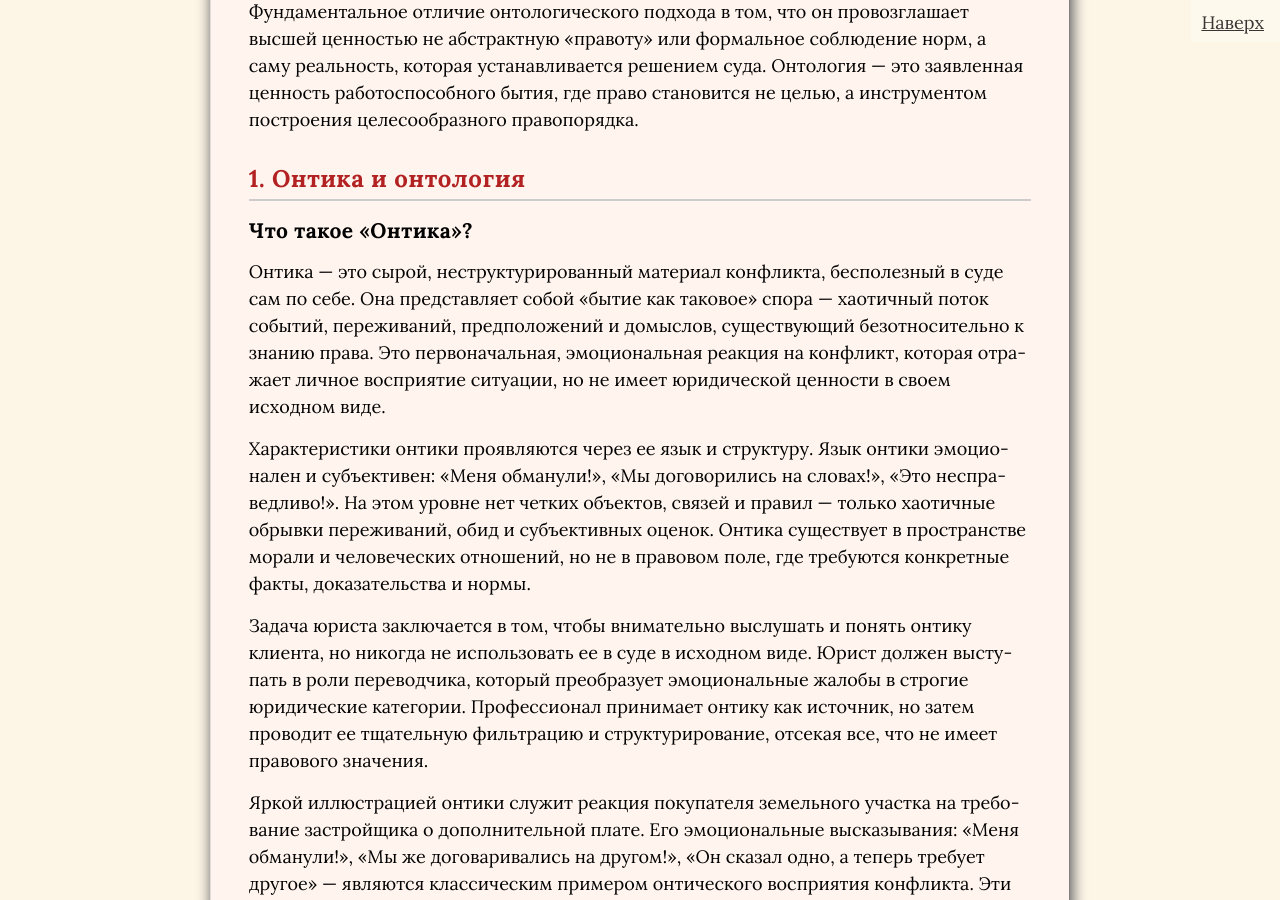
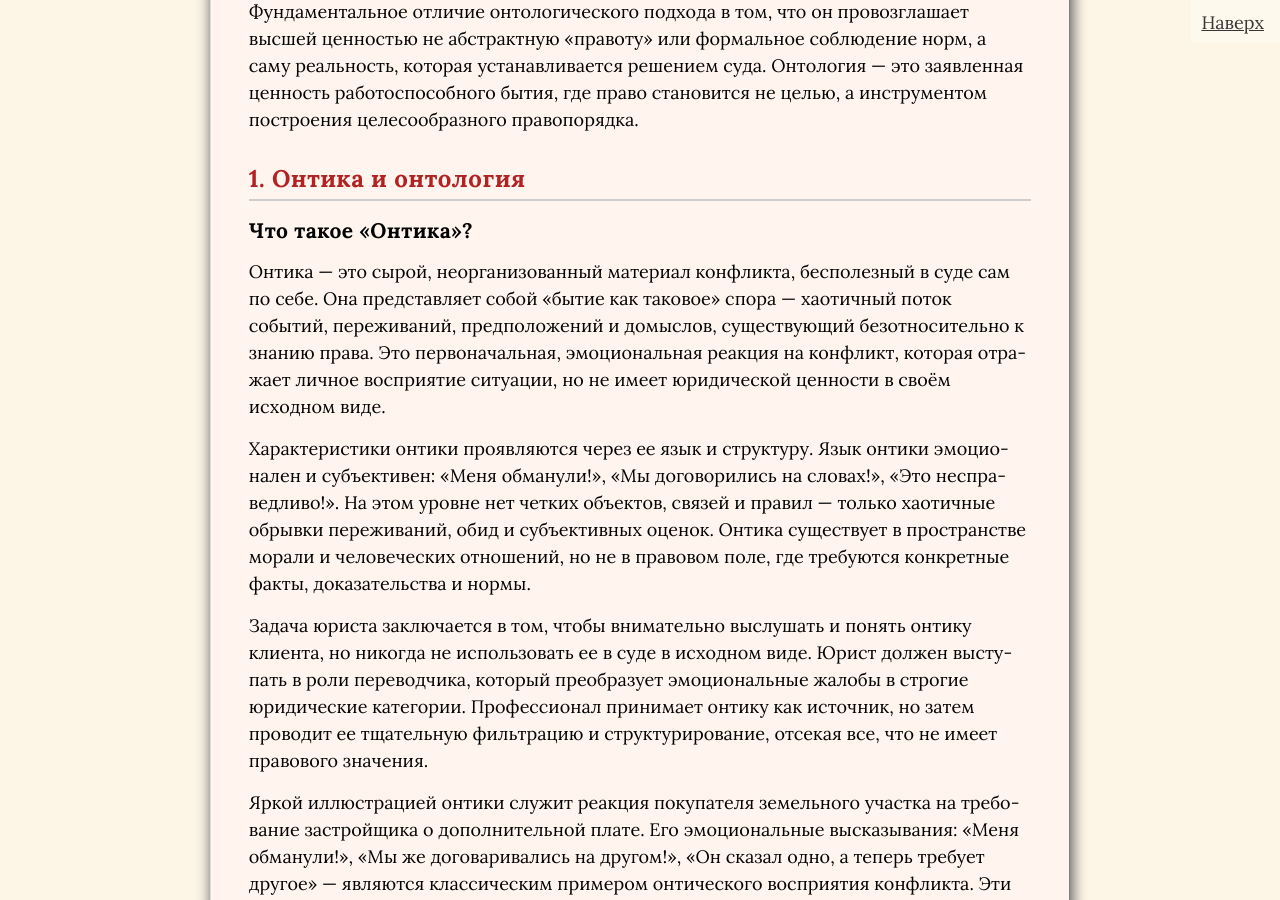
Before and after one commit to SergSi/land-use-art, a Jekyll site: the page built from _posts/2025-10-18-train.md, in a window 1280 px wide and 900 px high, scrolled down 2345 px. Built offline with Jekyll 4.4.1, drawn with Linux system fonts in a browser that asks for light colours; some web fonts are replaced.

Commit message:
Update 2025-10-18-train.md

```diff
--- a/_posts/2025-10-18-train.md
+++ b/_posts/2025-10-18-train.md
@@ -23,7 +23,7 @@ class: mind
 
 ### Что такое «Онтика»?
 
-Онтика — это сырой, неструктурированный материал конфликта, бесполезный в суде сам по себе. Она представляет собой «бытие как таковое» спора — хаотичный поток событий, переживаний, предположений и домыслов, существующий безотносительно к знанию права. Это первоначальная, эмоциональная реакция на конфликт, которая отражает личное восприятие ситуации, но не имеет юридической ценности в своем исходном виде.
+Онтика — это сырой, неорганизованный материал конфликта, бесполезный в суде сам по себе. Она представляет собой «бытие как таковое» спора — хаотичный поток событий, переживаний, предположений и домыслов, существующий безотносительно к знанию права. Это первоначальная, эмоциональная реакция на конфликт, которая отражает личное восприятие ситуации, но не имеет юридической ценности в своём исходном виде.
 
 Характеристики онтики проявляются через ее язык и структуру. Язык онтики эмоционален и субъективен: «Меня обманули!», «Мы договорились на словах!», «Это несправедливо!». На этом уровне нет четких объектов, связей и правил — только хаотичные обрывки переживаний, обид и субъективных оценок. Онтика существует в пространстве морали и человеческих отношений, но не в правовом поле, где требуются конкретные факты, доказательства и нормы.
 
```
